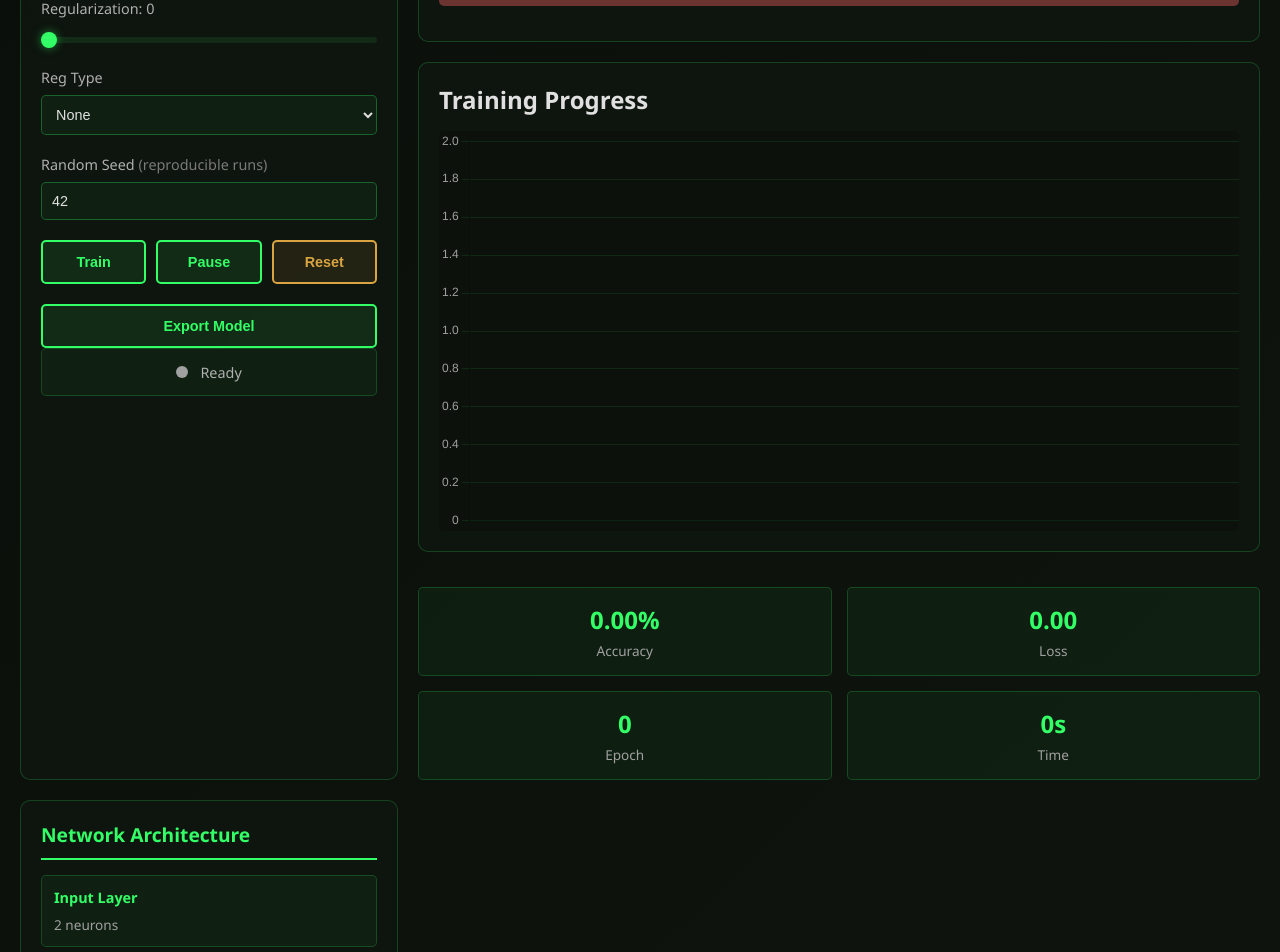
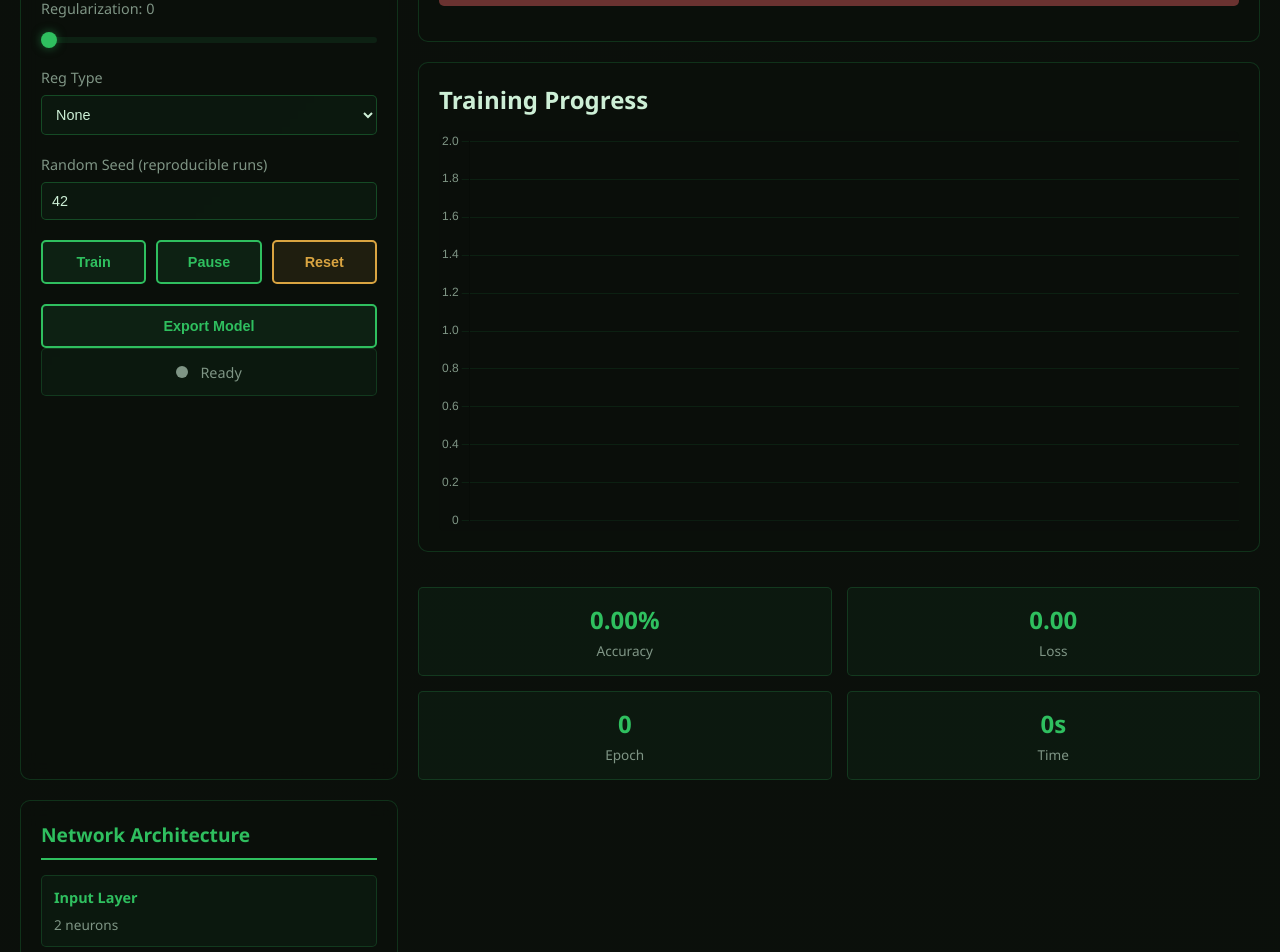
Before and after one commit to Freddricklogan/neural-network-playground, a plain HTML site: page index.html in a window 1280 px wide. Shown: the part 600-1552 px from the top of the page. Drawn offline with nearby package versions, Linux system fonts and the light colour scheme.

Commit message:
Matrix reskin (robust HSL pass): normalize straggler tokens to phosphor-green/neutral palette

```diff
--- a/index.html
+++ b/index.html
@@ -7,7 +7,7 @@
     <meta name="description" content="Build, train, and visualize neural networks entirely in the browser. A from-scratch deep learning engine with live decision boundaries, backpropagation, and real-time metrics — no frameworks.">
     <meta name="author" content="Freddrick Logan">
     <meta name="keywords" content="neural network, deep learning, machine learning, backpropagation, decision boundary, data visualization, education, vanilla JavaScript">
-    <meta name="theme-color" content="#0a0e0a">
+    <meta name="theme-color" content="#0b0f0b">
     <link rel="canonical" href="https://freddricklogan.github.io/neural-network-playground/">
     <!-- Open Graph / social sharing -->
     <meta property="og:type" content="website">
@@ -26,8 +26,8 @@
 
         body {
             font-family: 'Segoe UI', Tahoma, Geneva, Verdana, sans-serif;
-            background: linear-gradient(135deg, #0a0e0a 0%, #10160f 100%);
-            color: #e0e0e0;
+            background: linear-gradient(135deg, #0b0f0b 0%, #0b100b 100%);
+            color: #cdefd6;
             min-height: 100vh;
             padding: 20px;
         }
@@ -43,14 +43,14 @@
         }
 
         h1 {
-            color: #33ff66;
+            color: #2fbf5f;
             font-size: 2.5em;
             margin-bottom: 10px;
-            text-shadow: 0 0 20px rgba(51, 255, 102, 0.5);
+            text-shadow: 0 0 20px rgba(47, 191, 95, 0.5);
         }
 
         .subtitle {
-            color: #a0a0a0;
+            color: #7f9585;
             font-size: 1em;
         }
 
@@ -62,18 +62,18 @@
         }
 
         .panel {
-            background: rgba(16, 22, 15, 0.8);
-            border: 1px solid rgba(51, 255, 102, 0.2);
+            background: rgba(11, 16, 11, 0.8);
+            border: 1px solid rgba(47, 191, 95, 0.2);
             border-radius: 10px;
             padding: 20px;
             backdrop-filter: blur(10px);
         }
 
         .panel h2 {
-            color: #33ff66;
+            color: #2fbf5f;
             font-size: 1.2em;
             margin-bottom: 15px;
-            border-bottom: 2px solid #33ff66;
+            border-bottom: 2px solid #2fbf5f;
             padding-bottom: 10px;
         }
 
@@ -83,7 +83,7 @@
 
         label {
             display: block;
-            color: #b0b0b0;
+            color: #7f9585;
             font-size: 0.9em;
             margin-bottom: 8px;
             font-weight: 500;
@@ -93,10 +93,10 @@
             width: 100%;
             height: 6px;
             border-radius: 3px;
-            background: rgba(51, 255, 102, 0.1);
+            background: rgba(47, 191, 95, 0.1);
             outline: none;
             -webkit-appearance: none;
-            accent-color: #33ff66;
+            accent-color: #2fbf5f;
         }
 
         input[type="range"]::-webkit-slider-thumb {
@@ -105,25 +105,25 @@
             width: 16px;
             height: 16px;
             border-radius: 50%;
-            background: #33ff66;
+            background: #2fbf5f;
             cursor: pointer;
-            box-shadow: 0 0 10px rgba(51, 255, 102, 0.5);
+            box-shadow: 0 0 10px rgba(47, 191, 95, 0.5);
         }
 
         input[type="range"]::-moz-range-thumb {
             width: 16px;
             height: 16px;
             border-radius: 50%;
-            background: #33ff66;
+            background: #2fbf5f;
             cursor: pointer;
-            box-shadow: 0 0 10px rgba(51, 255, 102, 0.5);
+            box-shadow: 0 0 10px rgba(47, 191, 95, 0.5);
             border: none;
         }
 
         .slider-value {
             display: inline-block;
-            background: rgba(51, 255, 102, 0.1);
-            color: #33ff66;
+            background: rgba(47, 191, 95, 0.1);
+            color: #2fbf5f;
             padding: 4px 8px;
             border-radius: 4px;
             font-size: 0.85em;
@@ -133,17 +133,17 @@
         select {
             width: 100%;
             padding: 10px;
-            background: rgba(51, 255, 102, 0.05);
-            border: 1px solid rgba(51, 255, 102, 0.3);
-            color: #e0e0e0;
+            background: rgba(47, 191, 95, 0.05);
+            border: 1px solid rgba(47, 191, 95, 0.3);
+            color: #cdefd6;
             border-radius: 5px;
             cursor: pointer;
             font-size: 0.9em;
         }
 
         select option {
-            background: #0a0e0a;
-            color: #e0e0e0;
+            background: #0b0f0b;
+            color: #cdefd6;
         }
 
         .button-group {
@@ -155,10 +155,10 @@
         button {
             flex: 1;
             padding: 12px;
-            border: 2px solid #33ff66;
+            border: 2px solid #2fbf5f;
             border-radius: 5px;
-            background: rgba(51, 255, 102, 0.1);
-            color: #33ff66;
+            background: rgba(47, 191, 95, 0.1);
+            color: #2fbf5f;
             cursor: pointer;
             font-weight: 600;
             transition: all 0.3s ease;
@@ -166,15 +166,15 @@
         }
 
         button:hover {
-            background: rgba(51, 255, 102, 0.2);
-            box-shadow: 0 0 15px rgba(51, 255, 102, 0.4);
+            background: rgba(47, 191, 95, 0.2);
+            box-shadow: 0 0 15px rgba(47, 191, 95, 0.4);
             transform: translateY(-2px);
         }
 
         button.active {
-            background: #33ff66;
-            color: #0a0e0a;
-            box-shadow: 0 0 20px rgba(51, 255, 102, 0.6);
+            background: #2fbf5f;
+            color: #0b0f0b;
+            box-shadow: 0 0 20px rgba(47, 191, 95, 0.6);
         }
 
         button.danger {
@@ -196,8 +196,8 @@
         }
 
         .visualization-container {
-            background: rgba(16, 22, 15, 0.8);
-            border: 1px solid rgba(51, 255, 102, 0.2);
+            background: rgba(11, 16, 11, 0.8);
+            border: 1px solid rgba(47, 191, 95, 0.2);
             border-radius: 10px;
             padding: 20px;
             flex: 1;
@@ -207,7 +207,7 @@
             width: 100%;
             height: 400px;
             border-radius: 5px;
-            background: rgba(10, 14, 10, 0.5);
+            background: rgba(11, 15, 11, 0.5);
         }
 
         #decisionBoundary {
@@ -228,8 +228,8 @@
         }
 
         .metric {
-            background: rgba(51, 255, 102, 0.05);
-            border: 1px solid rgba(51, 255, 102, 0.2);
+            background: rgba(47, 191, 95, 0.05);
+            border: 1px solid rgba(47, 191, 95, 0.2);
             border-radius: 5px;
             padding: 15px;
             text-align: center;
@@ -237,14 +237,14 @@
 
         .metric-value {
             font-size: 1.5em;
-            color: #33ff66;
+            color: #2fbf5f;
             font-weight: bold;
             margin-bottom: 5px;
         }
 
         .metric-label {
             font-size: 0.85em;
-            color: #a0a0a0;
+            color: #7f9585;
         }
 
         .right-panel {
@@ -257,7 +257,7 @@
             width: 100%;
             height: 500px;
             border-radius: 5px;
-            background: rgba(10, 14, 10, 0.5);
+            background: rgba(11, 15, 11, 0.5);
         }
 
         .layer-controls {
@@ -266,14 +266,14 @@
         }
 
         .layer-item {
-            background: rgba(51, 255, 102, 0.05);
-            border: 1px solid rgba(51, 255, 102, 0.2);
+            background: rgba(47, 191, 95, 0.05);
+            border: 1px solid rgba(47, 191, 95, 0.2);
             border-radius: 5px;
             padding: 12px;
         }
 
         .layer-header {
-            color: #33ff66;
+            color: #2fbf5f;
             font-weight: 600;
             margin-bottom: 8px;
             font-size: 0.9em;
@@ -300,14 +300,14 @@
         }
 
         .neurons-display {
-            color: #a0a0a0;
+            color: #7f9585;
             font-size: 0.85em;
             margin-top: 5px;
         }
 
         .training-status {
-            background: rgba(51, 255, 102, 0.05);
-            border: 1px solid rgba(51, 255, 102, 0.2);
+            background: rgba(47, 191, 95, 0.05);
+            border: 1px solid rgba(47, 191, 95, 0.2);
             border-radius: 5px;
             padding: 12px;
             text-align: center;
@@ -324,12 +324,12 @@
         }
 
         .status-indicator.idle {
-            background: #a0a0a0;
+            background: #7f9585;
             animation: none;
         }
 
         .status-indicator.training {
-            background: #33ff66;
+            background: #2fbf5f;
         }
 
         @keyframes pulse {
@@ -338,7 +338,7 @@
         }
 
         .status-text {
-            color: #b0b0b0;
+            color: #7f9585;
             font-size: 0.9em;
         }
 
@@ -423,9 +423,9 @@
                 </div>
 
                 <div class="control-group">
-                    <label>Random Seed <span style="color:#7a7a7a;font-weight:400">(reproducible runs)</span></label>
+                    <label>Random Seed <span style="color:#7f9585;font-weight:400">(reproducible runs)</span></label>
                     <input type="number" id="seed" value="42" min="0" step="1"
-                           style="width:100%;padding:10px;background:rgba(51,255,102,0.05);border:1px solid rgba(51,255,102,0.3);color:#e0e0e0;border-radius:5px;font-size:0.9em;">
+                           style="width:100%;padding:10px;background:rgba(47, 191, 95,0.05);border:1px solid rgba(47, 191, 95,0.3);color:#cdefd6;border-radius:5px;font-size:0.9em;">
                 </div>
 
                 <div class="button-group">
@@ -507,17 +507,17 @@
             </div>
         </div>
 
-        <footer style="text-align:center;margin-top:40px;padding:24px 20px;border-top:1px solid rgba(51,255,102,0.15);color:#9a9a9a;font-size:0.9em;">
+        <footer style="text-align:center;margin-top:40px;padding:24px 20px;border-top:1px solid rgba(47, 191, 95,0.15);color:#7f9585;font-size:0.9em;">
             <p style="margin-bottom:8px;">
-                <strong style="color:#33ff66;">Neural Network Playground</strong>
+                <strong style="color:#2fbf5f;">Neural Network Playground</strong>
                 &mdash; a from-scratch deep learning engine in vanilla JavaScript (no ML frameworks).
             </p>
             <p>
-                Built by <a href="https://github.com/Freddricklogan" style="color:#33ff66;text-decoration:none;">Freddrick Logan</a>
+                Built by <a href="https://github.com/Freddricklogan" style="color:#2fbf5f;text-decoration:none;">Freddrick Logan</a>
                 &nbsp;&middot;&nbsp;
-                <a href="https://github.com/Freddricklogan/neural-network-playground" style="color:#33ff66;text-decoration:none;">Source on GitHub</a>
+                <a href="https://github.com/Freddricklogan/neural-network-playground" style="color:#2fbf5f;text-decoration:none;">Source on GitHub</a>
                 &nbsp;&middot;&nbsp;
-                <a href="https://www.linkedin.com/in/freddricklogan/" style="color:#33ff66;text-decoration:none;">LinkedIn</a>
+                <a href="https://www.linkedin.com/in/freddricklogan/" style="color:#2fbf5f;text-decoration:none;">LinkedIn</a>
             </p>
         </footer>
     </div>
@@ -911,8 +911,8 @@
                     datasets: [{
                         label: 'Training Loss',
                         data: [],
-                        borderColor: '#33ff66',
-                        backgroundColor: 'rgba(51, 255, 102, 0.05)',
+                        borderColor: '#2fbf5f',
+                        backgroundColor: 'rgba(47, 191, 95, 0.05)',
                         borderWidth: 2,
                         tension: 0.4,
                         fill: true,
@@ -930,12 +930,12 @@
                         y: {
                             beginAtZero: true,
                             max: 2,
-                            grid: { color: 'rgba(51, 255, 102, 0.1)' },
-                            ticks: { color: '#a0a0a0' }
+                            grid: { color: 'rgba(47, 191, 95, 0.1)' },
+                            ticks: { color: '#7f9585' }
                         },
                         x: {
-                            grid: { color: 'rgba(51, 255, 102, 0.1)' },
-                            ticks: { color: '#a0a0a0' }
+                            grid: { color: 'rgba(47, 191, 95, 0.1)' },
+                            ticks: { color: '#7f9585' }
                         }
                     }
                 }
@@ -992,12 +992,12 @@
                 const x = data[i][0] * width;
                 const y = data[i][1] * height;
 
-                ctx.fillStyle = labels[i] === 0 ? '#d9a441' : '#33ff66';
+                ctx.fillStyle = labels[i] === 0 ? '#d9a441' : '#2fbf5f';
                 ctx.beginPath();
                 ctx.arc(x, y, 4, 0, 2 * Math.PI);
                 ctx.fill();
 
-                ctx.strokeStyle = '#ffffff';
+                ctx.strokeStyle = '#cdefd6';
                 ctx.lineWidth = 1;
                 ctx.stroke();
             }
@@ -1012,7 +1012,7 @@
             canvas.width = width;
             canvas.height = height;
 
-            ctx.fillStyle = 'rgba(10, 14, 10, 0.5)';
+            ctx.fillStyle = 'rgba(11, 15, 11, 0.5)';
             ctx.fillRect(0, 0, width, height);
 
             const architecture = network.getArchitecture();
@@ -1071,16 +1071,16 @@
                     const { x, y } = nodePositions[layer][i];
 
                     if (isInput || isOutput) {
-                        ctx.fillStyle = '#33ff66';
+                        ctx.fillStyle = '#2fbf5f';
                     } else {
-                        ctx.fillStyle = '#33ff66';
+                        ctx.fillStyle = '#2fbf5f';
                     }
 
                     ctx.beginPath();
                     ctx.arc(x, y, 6, 0, 2 * Math.PI);
                     ctx.fill();
 
-                    ctx.strokeStyle = '#33ff66';
+                    ctx.strokeStyle = '#2fbf5f';
                     ctx.lineWidth = 2;
                     ctx.stroke();
                 }
```
